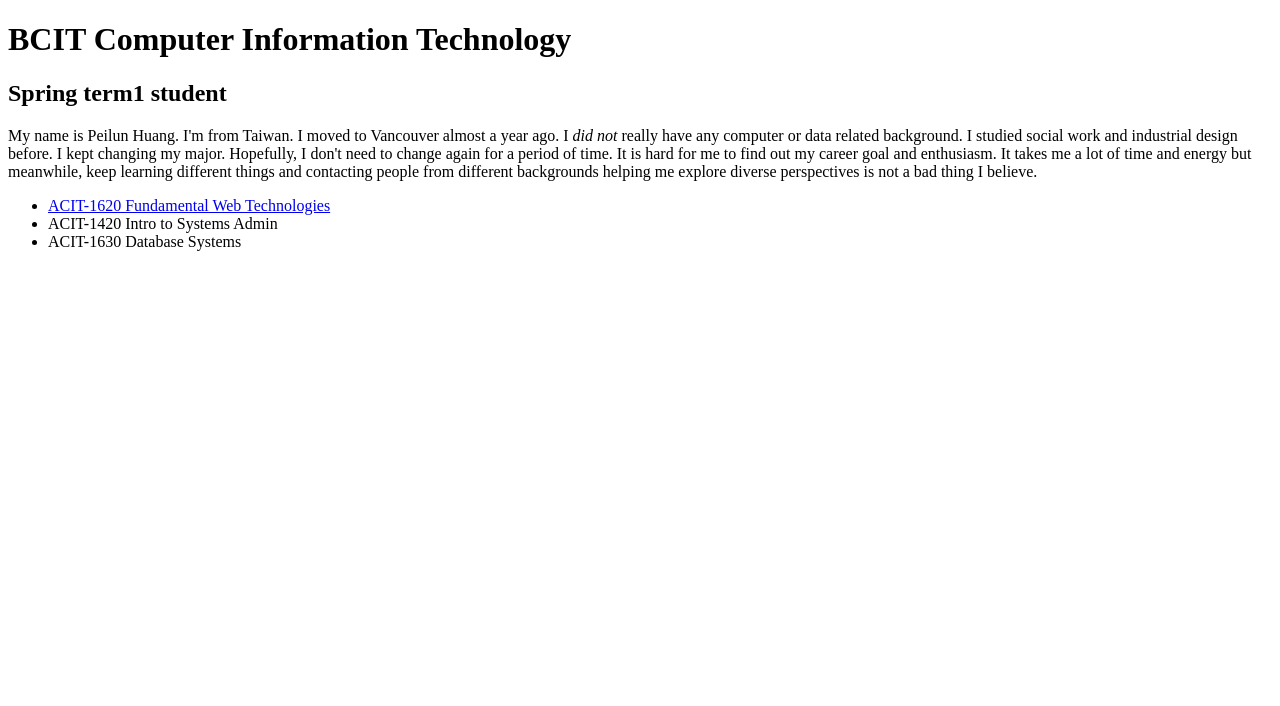
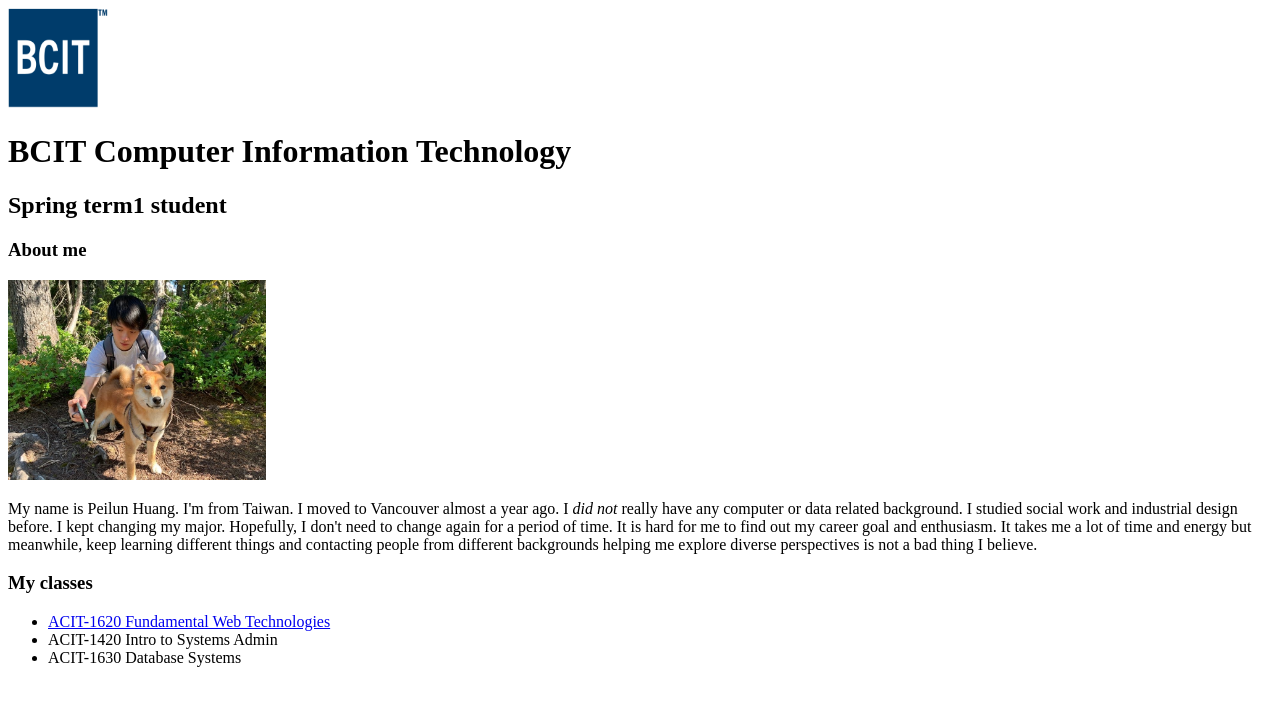
Before and after one commit to thepeilunhuang/personal_website, a plain HTML site: page index.html in a window 1280 px wide. Drawn offline with Linux system fonts and the light colour scheme.

Commit message:
Add pictures

```diff
--- a/index.html
+++ b/index.html
@@ -7,8 +7,15 @@
     <title>Document</title>
   </head>
   <body>
+    <a href="https://www.bcit.ca/" target="_blank">
+      <img src="./images/BCIT_logo.png" alt="BCIT logo" width="100" height="100" title="bcit logo">
+    </a>
     <h1>BCIT Computer Information Technology</h1>
     <h2>Spring term1 student</h2>
+    <article>
+      <section>
+        <h3>About me</h3>
+        <img src="/images/IMG_5974_Original.jpg" alt="My picture" width="258" height="200" title="My picture">
         <p>
           My name is Peilun Huang. I'm from Taiwan. I moved to Vancouver almost a
           year ago. I <em>did not</em> really have any computer or data related
@@ -19,6 +26,9 @@
           things and contacting people from different backgrounds helping me explore
           diverse perspectives is not a bad thing I believe.
         </p>
+      </section>
+      <section>
+        <h3>My classes</h3>
         <ul>
           <li>
             <a href="https://www.bcit.ca/outlines/20231089205/"
@@ -28,5 +38,7 @@
           <li>ACIT-1420 Intro to Systems Admin</li>
           <li>ACIT-1630 Database Systems</li>
         </ul>
+      </section>
+    </article>
   </body>
 </html>
```
Also changed, not shown: images/BCIT_logo.png (added), images/IMG_5974_Original.jpg (added). Lines whose indentation alone changed are shown as unchanged.
